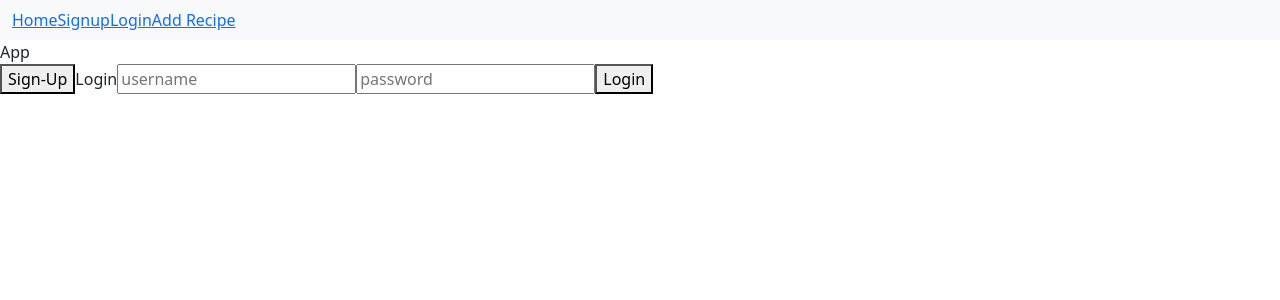
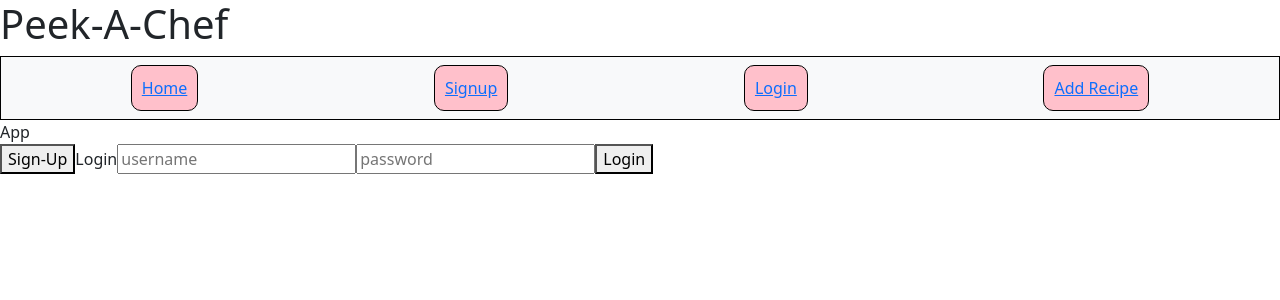
Before and after one commit to PeekaFlix/PeekAChef, a React app: page / in a window 1280 px wide. Shown: the top 300 px of the page. Built offline with nearby package versions, Linux system fonts and the light colour scheme.

Commit message:
added some styling to cards/navbar

```diff
--- a/src/App.jsx
+++ b/src/App.jsx
@@ -19,6 +19,7 @@ function App () {
 
             <BrowserRouter>
               <RecipeContextProvider>
+                <h1 className='title'> Peek-A-Chef </h1>
                 <nav className="navbar navbar-expand-lg bg-light">
                     <div className="container-fluid">
                         <ul className="navbar-nav float-end">
--- a/src/pages/Signup.jsx
+++ b/src/pages/Signup.jsx
@@ -19,6 +19,7 @@ function Signup() {
         'Content-Type': 'application/json'
       },
       body: JSON.stringify(reqBody)
+    })
         .then((res) => res.json())
         .then((data) => {
           // use useNavigate to redirect to login page
@@ -27,14 +28,13 @@ function Signup() {
         }).catch(err => {
             alert('username or password is invalid');
           })
-     })
   }
 
   return (
     <div className="signup">
       Signup
       <input type="text" id="newUsername" placeholder="username" required/>
-      <input type="text" id="newPw" placeholder="password" required/>
+      <input type="password" id="newPw" placeholder="password" required/>
       <button onClick={clickHandler}>Sign Up</button>
     </div>
   )
--- a/src/styles.css
+++ b/src/styles.css
@@ -2,8 +2,39 @@
   position: absolute;
   top: 0;
   right: 0;
+  padding-right: 6px;
 }
 
 .expandBtn:hover {
   cursor: pointer;
 }
+
+.navbar-nav {
+  display: flex;
+  direction: flex;
+  width: 100%;
+  justify-content: space-around;
+}
+
+.navbar {
+  border: 1px solid #000000;
+}
+
+.nav-item {
+  border: 1px solid #000000;
+  padding-left: 10px;
+  padding-right: 10px;
+  padding-top: 10px;
+  padding-bottom: 10px;
+  border-radius: 10px;
+  background-color: pink;
+}
+
+.card-body {
+  border: 1px solid black;
+  background-color: rgb(255, 224, 231);
+}
+
+.card {
+  padding: 1px;
+}
```
